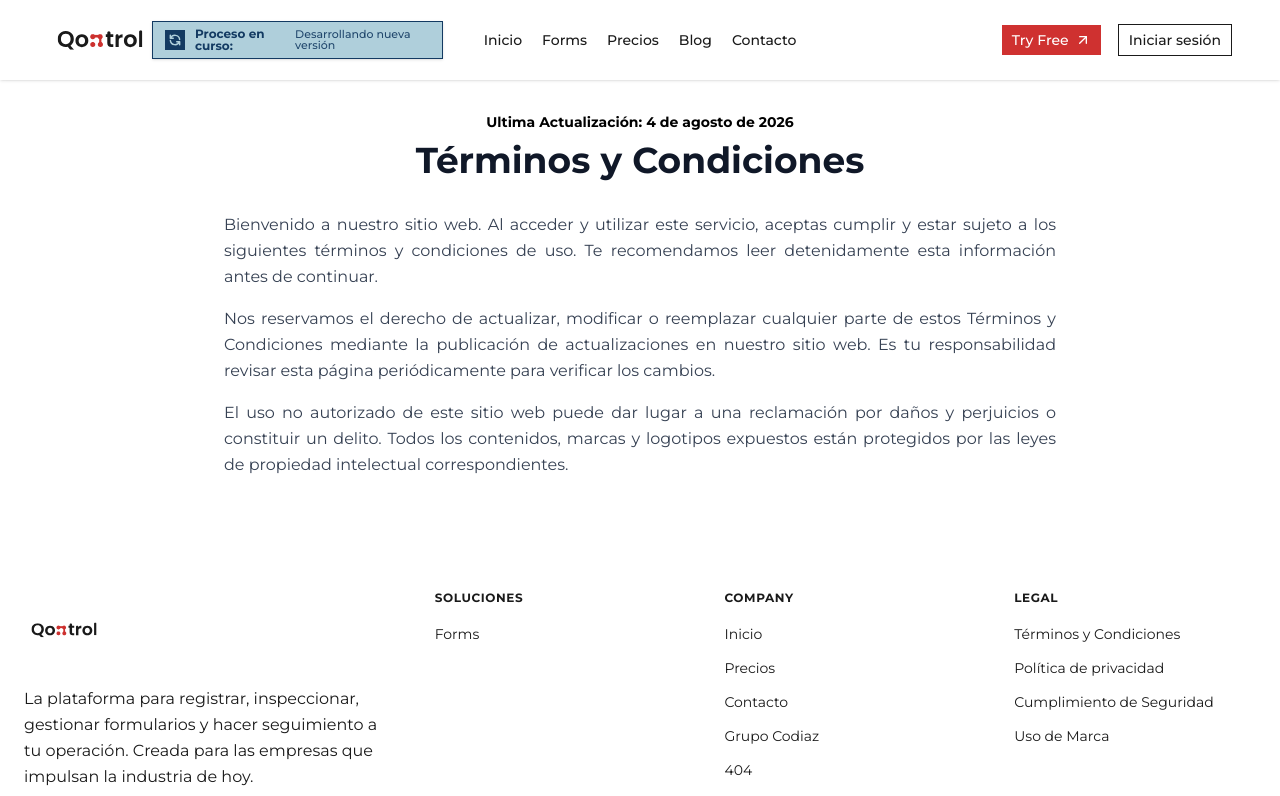
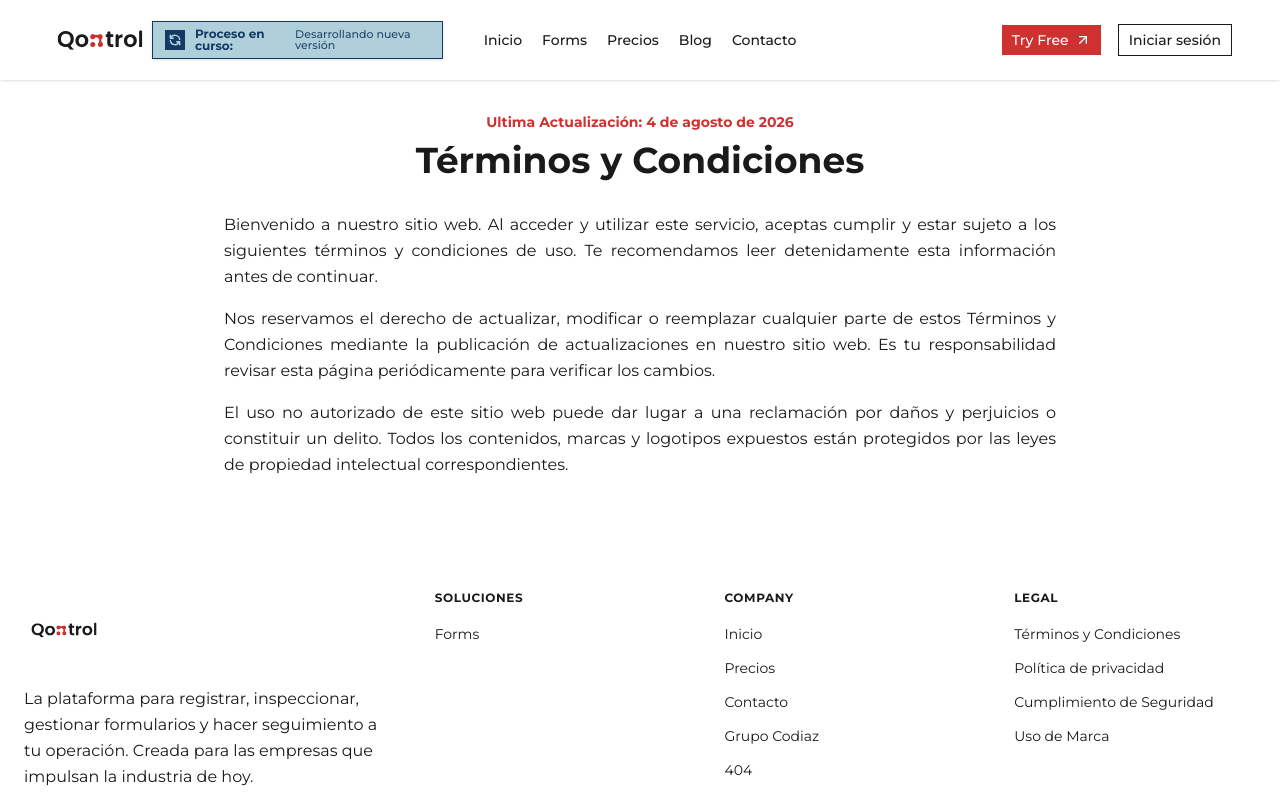
Before and after one commit to aldoeconomia/home, a Next.js app in the folder landing/: page /terminos in a window 1280 px wide. Shown: the top 796 px of the page. Built offline with nearby package versions, Linux system fonts and the light colour scheme.

Commit message:
cambios en color de terms

```diff
--- a/landing/src/app/terminos/page.tsx
+++ b/landing/src/app/terminos/page.tsx
@@ -8,17 +8,17 @@ export default function Terminos() {
             <Navbar />
             <main className="w-full pt-28 pb-16 px-4 md:px-8 max-w-4xl mx-auto">
                 {/* Fecha fija */}
-                <p className="text-center text-sm font-bold text-primary mb-2">
+                <p className="text-center text-sm font-bold text-brand mb-2">
                     Ultima Actualización: 4 de agosto de 2026
                 </p>
 
                 {/* Título */}
-                <h1 className="text-3xl md:text-4xl font-bold text-center mb-8 text-gray-900">
+                <h1 className="text-3xl md:text-4xl font-bold text-center mb-8 text-black">
                     Términos y Condiciones
                 </h1>
 
                 {/* Contenido centrado con texto justificado */}
-                <div className="space-y-4 text-justify text-gray-700 leading-relaxed">
+                <div className="space-y-4 text-justify text-black leading-relaxed">
                     <p>
                         Bienvenido a nuestro sitio web. Al acceder y utilizar este servicio, aceptas cumplir y estar sujeto a los siguientes términos y condiciones de uso. Te recomendamos leer detenidamente esta información antes de continuar.
                     </p>
```
